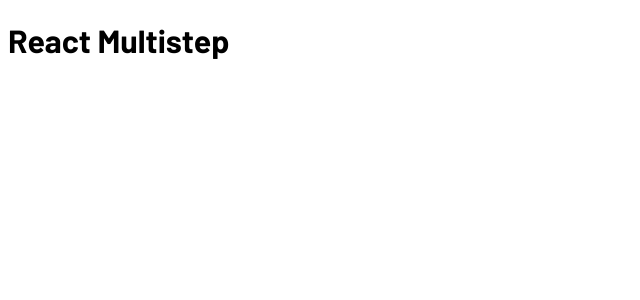
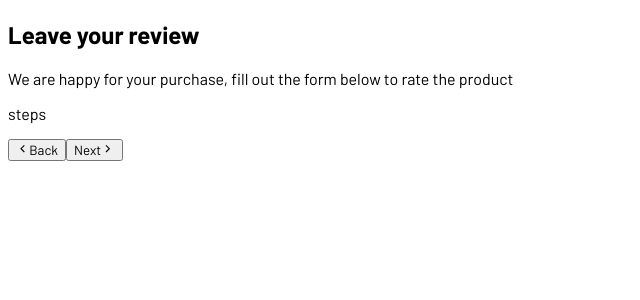
Before and after one commit to rafat-souza/multistep-form-react, a React (Vite) app: page / in a window 1280 px wide. Shown: the top 300 px of the page, without its empty margins (0-640 px from the left). Built offline with nearby package versions, Linux system fonts and the light colour scheme.

Commit message:
base jsx

```diff
--- a/src/App.jsx
+++ b/src/App.jsx
@@ -1,9 +1,32 @@
+import { GrFormNext, GrFormPrevious } from "react-icons/gr";
 import "./App.css";
 
 function App() {
   return (
-    <div className="App">
-      <h1>React Multistep</h1>
+    <div className="app">
+      <div className="header">
+        <h2>Leave your review</h2>
+        <p>
+          We are happy for your purchase, fill out the form below to rate the
+          product
+        </p>
+      </div>
+      <div className="form-container">
+        <p>steps</p>
+        <form>
+          <div className="inputs-container"></div>
+          <div className="actions">
+            <button type="button">
+              <GrFormPrevious />
+              <span>Back</span>
+            </button>
+            <button type="submit">
+              <span>Next</span>
+              <GrFormNext />
+            </button>
+          </div>
+        </form>
+      </div>
     </div>
   );
 }
```
Also changed, not shown: 1 other file (tests, documents, lock files or other folders).
